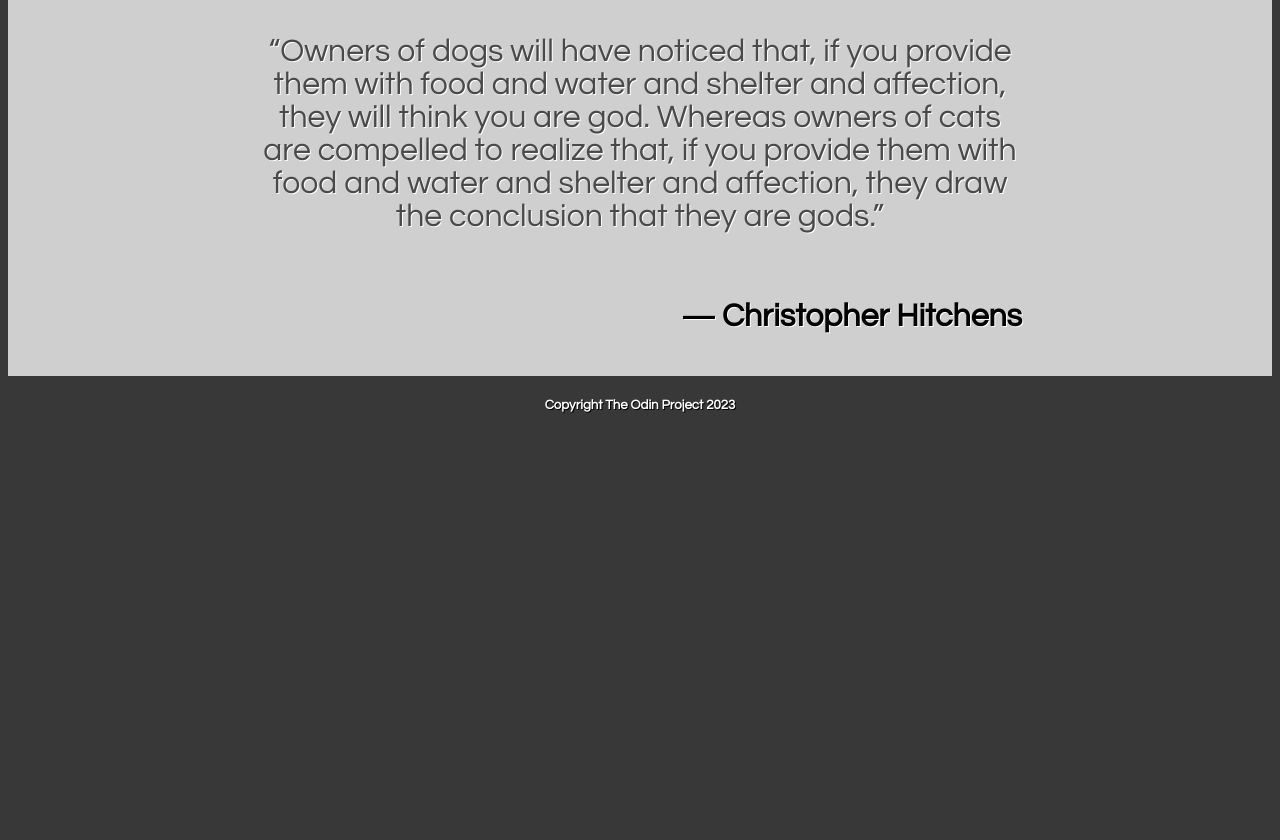
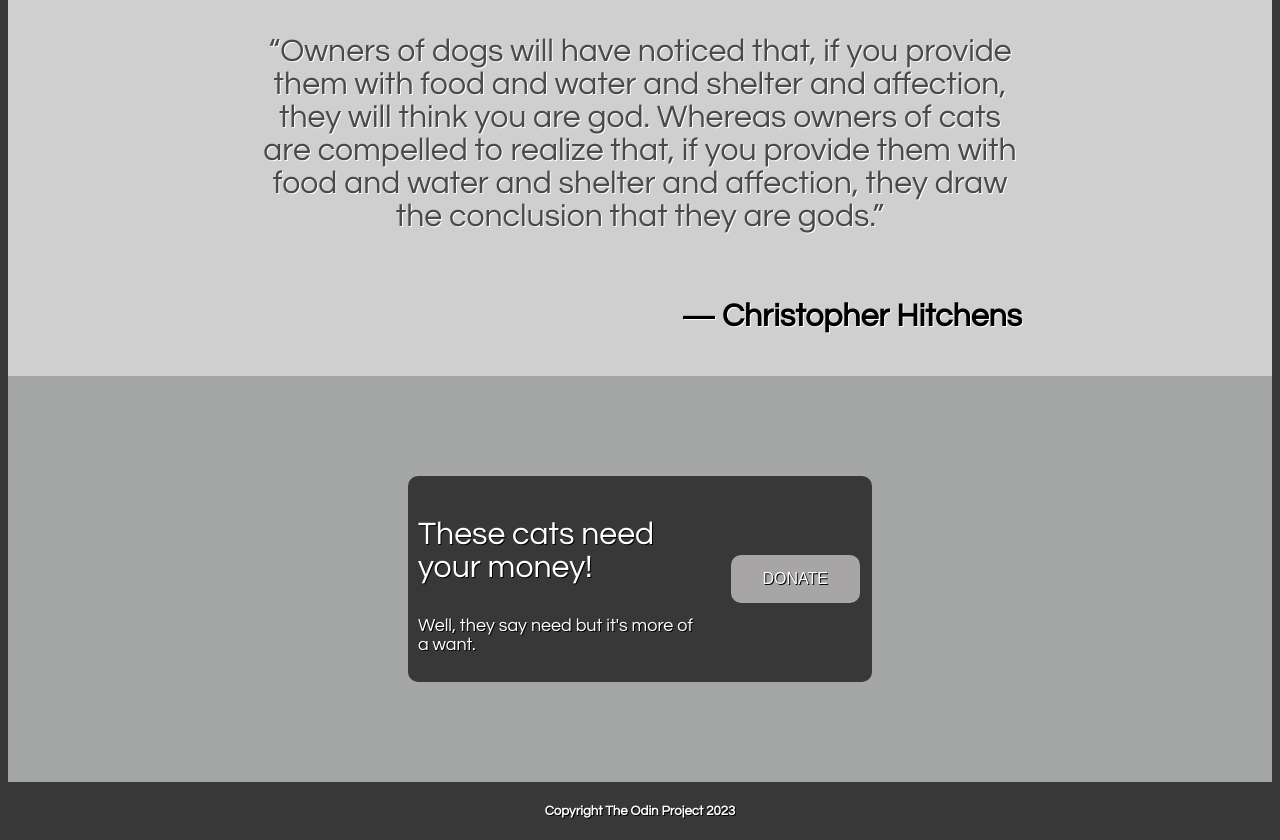
Before and after one commit to Foxbarr/LandingPage, a plain HTML site: page index.html in a window 1280 px wide. Shown: the part 1068-1908 px from the top of the page. Before the commit the page ends 1502 px from the top, so only its background shows below. Drawn offline with Linux system fonts and the light colour scheme.

Commit message:
added box with donate button at bottom

```diff
--- a/index.html
+++ b/index.html
@@ -52,6 +52,20 @@
             <div class="author">
         <p>― Christopher Hitchens</p></div>
         </div>
+        </div>
+
+    <div class="container4">
+        <div class="background">
+            <div class="help">
+                <p>These cats need your money!</p>
+                <div class="help2">
+                    <p>Well, they say need but it's more of a want.</p>
+                </div>
+            </div>
+            <div>
+                <button class="sign-up-button">DONATE</button>
+            </div>
+        </div>
 
     </div>
 
--- a/style.css
+++ b/style.css
@@ -194,3 +194,47 @@
     font-weight: bolder;
     color: black;
 }
+
+.container4
+{
+    display: flex;
+    background-color: rgb(165, 167, 166);
+    justify-content: center;
+}
+
+.background
+{
+    display: flex;
+    background-color: rgb(56, 56, 56);
+    border-radius: 10px;
+    margin: 100px 400px 100px 400px;
+    padding: 10px;
+    justify-content: space-between;
+    align-items: center;
+    gap: 30px;
+}
+
+.help
+{
+    color: rgb(255, 255, 255);
+    text-shadow: 1px 1px rgb(0, 0, 0);
+    font-size: xx-large;
+}
+
+.help2
+{
+    color: rgb(255, 255, 255);
+    text-shadow: 1px 1px rgb(0, 0, 0);
+    font-size: large;
+}
+
+.button
+{
+    background-color: rgb(2, 2, 2);
+    color: rgb(255, 255, 255);
+    text-shadow: 1px 1px rgb(0, 0, 0);
+    border-radius: 10px;
+    text-align: center;
+    font-size: large;
+    display: inline-block;
+}
```
